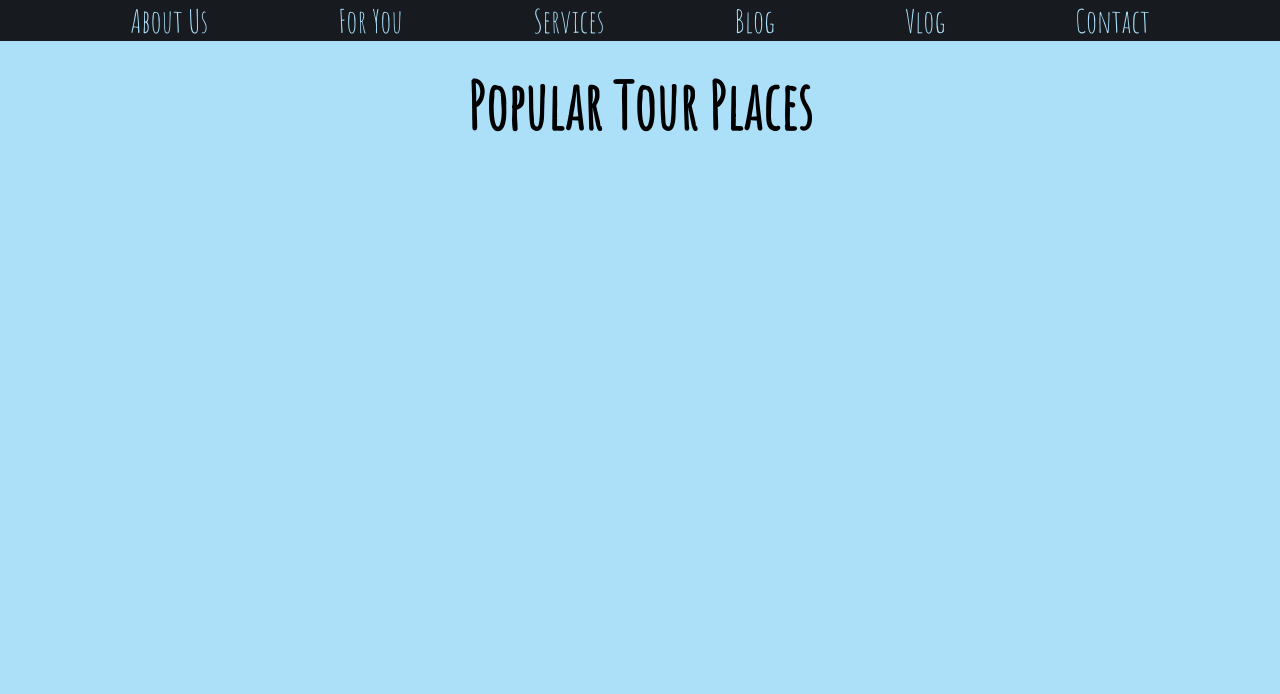
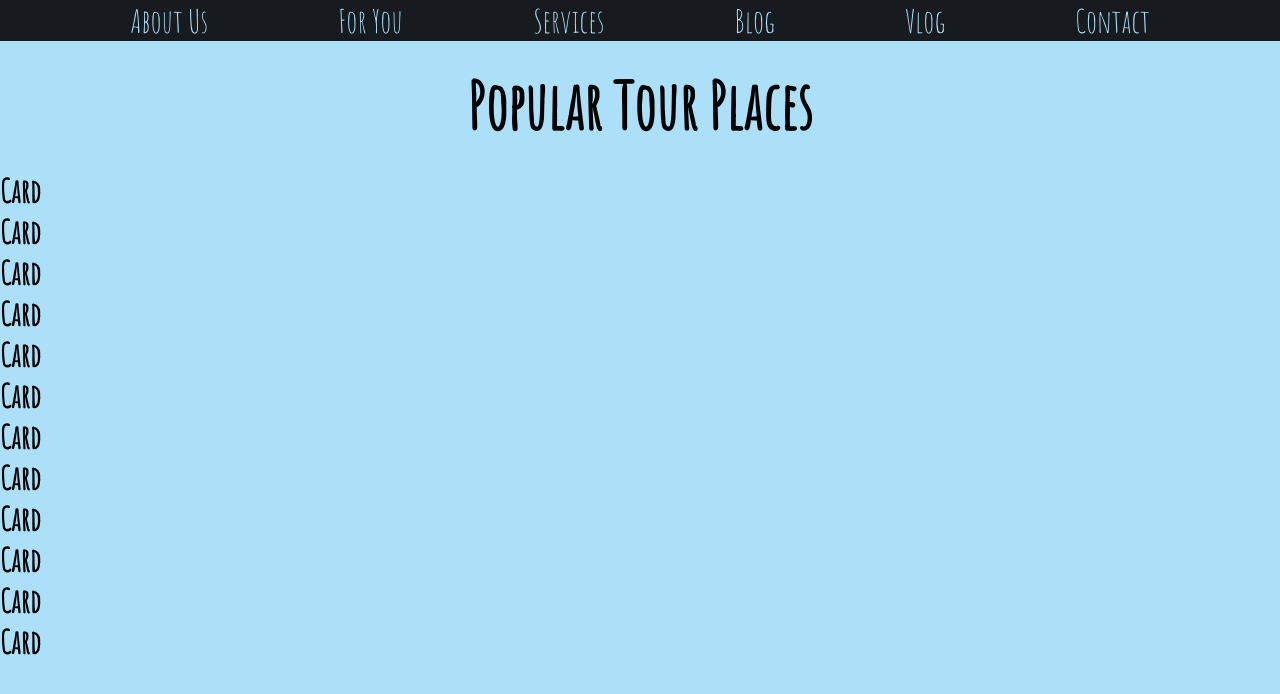
Before and after one commit to Leventturgay/react_tour, a React (Create React App) app: page / in a window 1280 px wide. Shown: the top 694 px of the page. Built offline with nearby package versions, Linux system fonts and the light colour scheme; a web font is replaced by a local one.

Commit message:
versiyon2

```diff
--- a/src/App.js
+++ b/src/App.js
@@ -1,5 +1,6 @@
 import "./App.scss";
 import Header from "./component/Header/Header";
+import Main from "./component/Main/Main";
 import Navbar from "./component/Navbar/Navbar";
 
 const App = () => {
@@ -7,6 +8,7 @@ const App = () => {
     <div className="App">
       <Navbar />
       <Header />
+      <Main />
     </div>
   );
 };
--- /dev/null
+++ b/src/component/Main/Card.js
@@ -0,0 +1,8 @@
+const Card = (data) => {
+  return (
+    <div className="cards">
+      <h1>Card</h1>
+    </div>
+  );
+};
+export default Card;
--- /dev/null
+++ b/src/component/Main/Main.js
@@ -0,0 +1,14 @@
+import "./Main.scss";
+import { data } from "../../helper/data";
+import Card from "./Card";
+
+const Main = () => {
+  return (
+    <div className="card-container">
+      {data.map((item) => (
+        <Card {...item} />
+      ))}
+    </div>
+  );
+};
+export default Main;
```
Also changed, not shown: src/component/Main/Main.scss (added), 1 other file (tests, documents, lock files or other folders).
